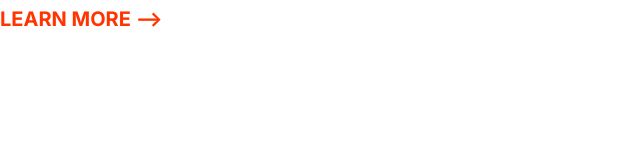
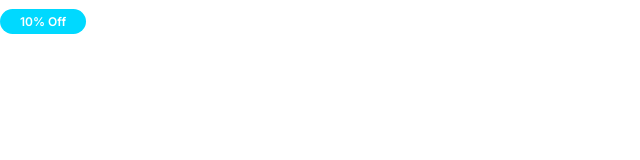
Before and after one commit to Darmen26/Jsk, a plain HTML site: page index.HTML in a window 1280 px wide. Shown: the whole page, without its empty margins (0-640 px from the left). Drawn offline with Linux system fonts and the light colour scheme.

Commit message:
Build Badges

```diff
--- a/CSS/Styles.css
+++ b/CSS/Styles.css
@@ -76,3 +76,34 @@ a{
 @media screen  and (min-width:1024px) {
 
 }
+
+/*badges*/
+
+.badge{
+    border-radius: 20px;
+    font-size: 2rem;
+    font-weight: 600;
+    padding:  0.5rem 2rem;
+    white-space: nowrap;
+}
+
+.badge--primary{
+    background: var(--color-primary);
+    color: #fff;
+}
+
+.badge--secondary{
+    background: var(--color-secondary);
+    color:white;
+}
+.badge--small{
+    font-size: 1.6rem;
+}
+@media screen and (min-width:1024px)  {
+    .badge{
+        font-size: 1.5rem;
+    }
+    .badge--small{
+        font-size: 1.2rem;
+    }
+}
--- a/index.HTML
+++ b/index.HTML
@@ -7,7 +7,7 @@
     <link rel="preconnect" href="https://fonts.googleapis.com" />
     <link rel="preconnect" href="https://fonts.gstatic.com" crossorigin />
     <link
-      href="https://fonts.googleapis.com/css2?family=Inter:wght@400;700&display=swap"
+      href="https://fonts.googleapis.com/css2?family=Inter:wght@400;600;700&display=swap"
       rel="stylesheet"
     />
     <link rel="stylesheet" href="CSS/normalize.css" />
@@ -15,6 +15,6 @@
     <title>Document</title>
   </head>
   <body>
-    <a href="#" class="link-arrow">Learn More</a>
+    <span class="badge badge--secondary badge--small">10% Off</div>
   </body>
 </html>
```
Also changed, not shown: Components/badges.html (added, +3 -0 lines).
